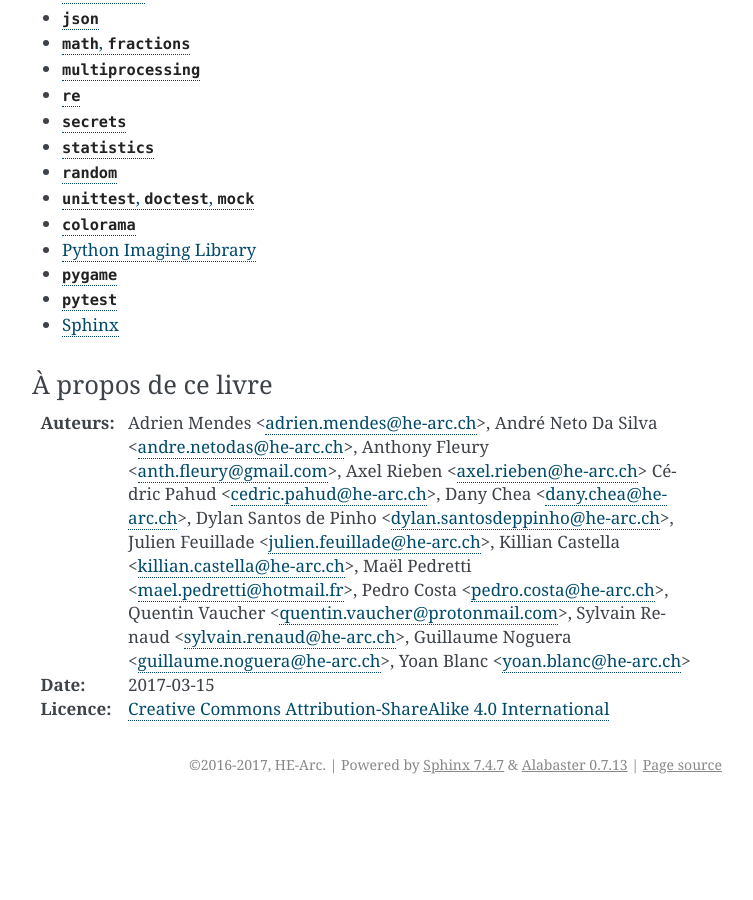
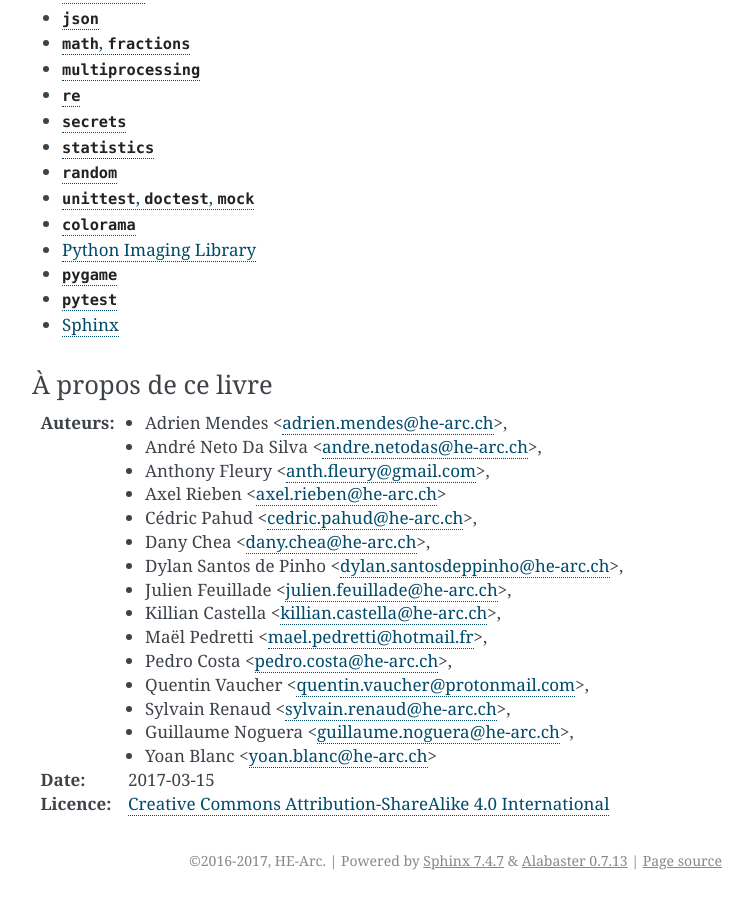
Before and after one commit to HE-Arc/livre-python, a Sphinx documentation site: the page built from source/index.rst, in a window 1280 px wide and 900 px high, scrolled down 1613 px. Shown: the whole window, without its empty margins (388-1141 px from the left). Built offline with Sphinx 7.4.7, drawn with Linux system fonts in a browser that asks for light colours; before the commit the page ends 2417 px from its top, so only the background shows below that.

```diff
--- a/source/index.rst
+++ b/source/index.rst
@@ -39,21 +39,21 @@ Table des matières
 ====================
 
 :Auteurs:
-        Adrien Mendes <adrien.mendes@he-arc.ch>,
-        André Neto Da Silva <andre.netodas@he-arc.ch>,
-        Anthony Fleury <anth.fleury@gmail.com>,
-        Axel Rieben <axel.rieben@he-arc.ch>
-        Cédric Pahud <cedric.pahud@he-arc.ch>,
-        Dany Chea <dany.chea@he-arc.ch>,
-        Dylan Santos de Pinho <dylan.santosdeppinho@he-arc.ch>,
-        Julien Feuillade <julien.feuillade@he-arc.ch>,
-        Killian Castella <killian.castella@he-arc.ch>,
-        Maël Pedretti <mael.pedretti@hotmail.fr>,
-        Pedro Costa <pedro.costa@he-arc.ch>,
-        Quentin Vaucher <quentin.vaucher@protonmail.com>,
-        Sylvain Renaud <sylvain.renaud@he-arc.ch>,
-        Guillaume Noguera <guillaume.noguera@he-arc.ch>,
-        Yoan Blanc <yoan.blanc@he-arc.ch>
+         - Adrien Mendes <adrien.mendes@he-arc.ch>,
+         - André Neto Da Silva <andre.netodas@he-arc.ch>,
+         - Anthony Fleury <anth.fleury@gmail.com>,
+         - Axel Rieben <axel.rieben@he-arc.ch>
+         - Cédric Pahud <cedric.pahud@he-arc.ch>,
+         - Dany Chea <dany.chea@he-arc.ch>,
+         - Dylan Santos de Pinho <dylan.santosdeppinho@he-arc.ch>,
+         - Julien Feuillade <julien.feuillade@he-arc.ch>,
+         - Killian Castella <killian.castella@he-arc.ch>,
+         - Maël Pedretti <mael.pedretti@hotmail.fr>,
+         - Pedro Costa <pedro.costa@he-arc.ch>,
+         - Quentin Vaucher <quentin.vaucher@protonmail.com>,
+         - Sylvain Renaud <sylvain.renaud@he-arc.ch>,
+         - Guillaume Noguera <guillaume.noguera@he-arc.ch>,
+         - Yoan Blanc <yoan.blanc@he-arc.ch>
 :Date:  2017-03-15
 :Licence:
         :ref:`licence`
```
